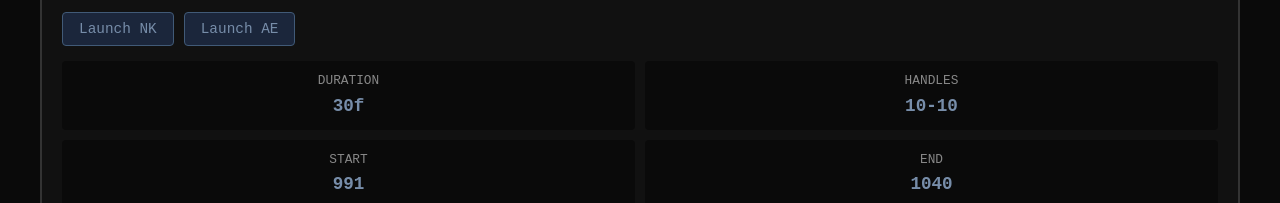
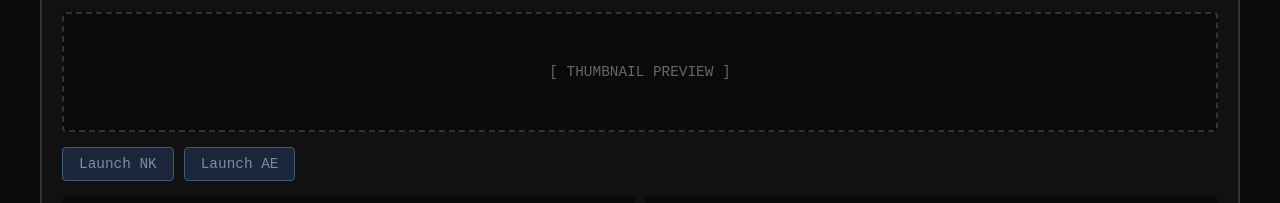
Before and after one commit to lukaszomasta/lukaszomasta.github.io, a plain HTML site: page index.html in a window 1280 px wide. Shown: the part 574-777 px from the top of the page. Drawn offline with Linux system fonts and the light colour scheme.

Commit message:
Update index.html
thumbnail placeholder

```diff
--- a/index.html
+++ b/index.html
@@ -109,6 +109,26 @@
 
         .shot-status.back_to_artist {
             background: #0D1B2A;
+        }
+
+        .thumbnail-placeholder {
+            width: 100%;
+            height: 120px;
+            background: #0a0a0a;
+            border: 2px dashed #333;
+            border-radius: 4px;
+            margin: 15px 0;
+            display: flex;
+            align-items: center;
+            justify-content: center;
+            color: #666;
+            font-size: 0.9em;
+            transition: all 0.3s ease;
+        }
+
+        .thumbnail-placeholder:hover {
+            border-color: #778DA9;
+            color: #778DA9;
         }
 
         .shot-actions {
@@ -293,7 +313,7 @@
         </div>
 
         <div class="footer">
-            <p>Created by STOKER | Pipeline Tool v1.0</p>
+            <p>Created by STOKER | Locomotive Pipeline Tool v1.0</p>
             <p>Last updated: 2025-08-03</p>
         </div>
     </div>
@@ -530,6 +550,10 @@
                         <div class="shot-status ${shot.status.replace(' ', '_')}">${shot.status.toUpperCase()}</div>
                     </div>
 
+                    <div class="thumbnail-placeholder">
+                        [ THUMBNAIL PREVIEW ]
+                    </div>
+
                     <div class="shot-actions">
                         <button class="action-btn" onclick="launchNuke('${shot.shot_number}')">Launch NK</button>
                         <button class="action-btn" onclick="launchAfterEffects('${shot.shot_number}')">Launch AE</button>
```
